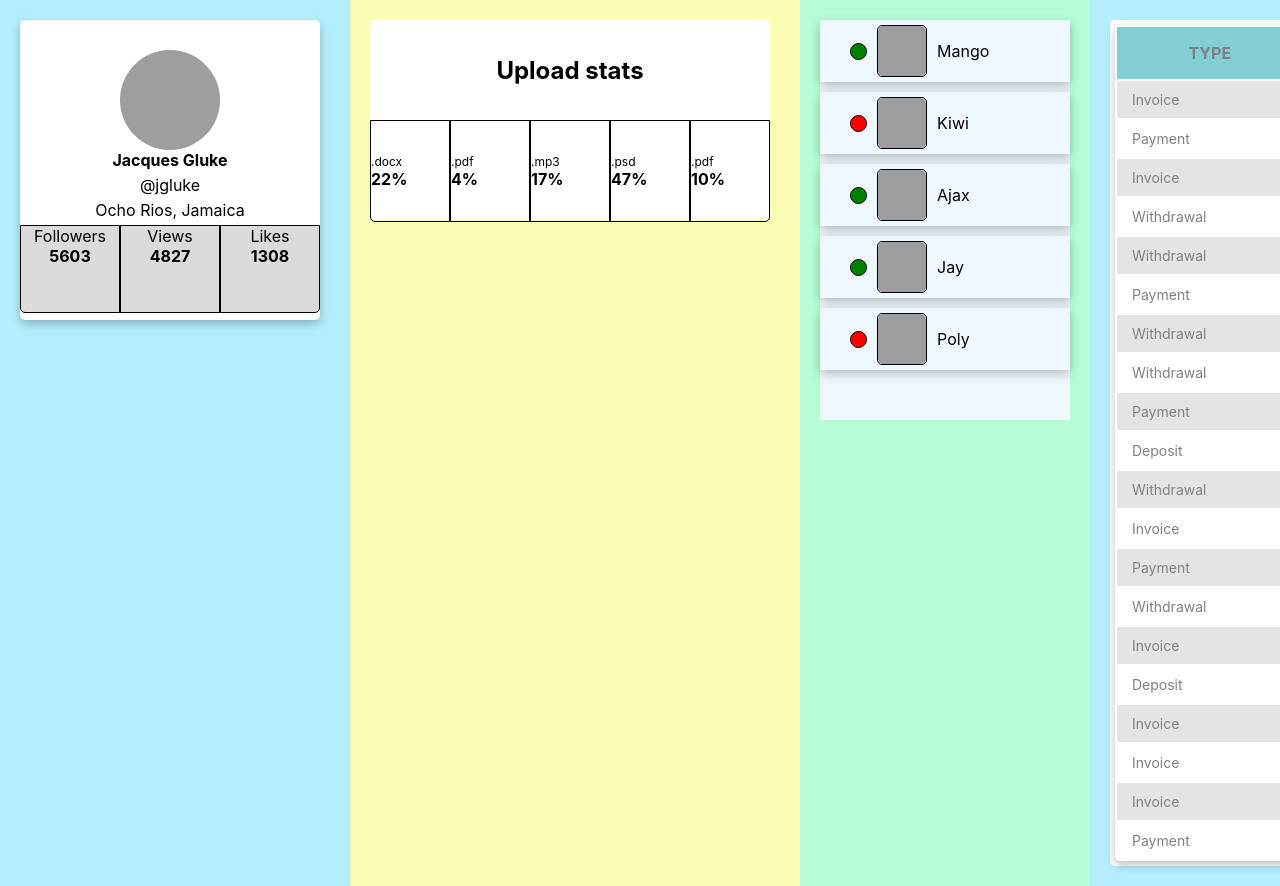
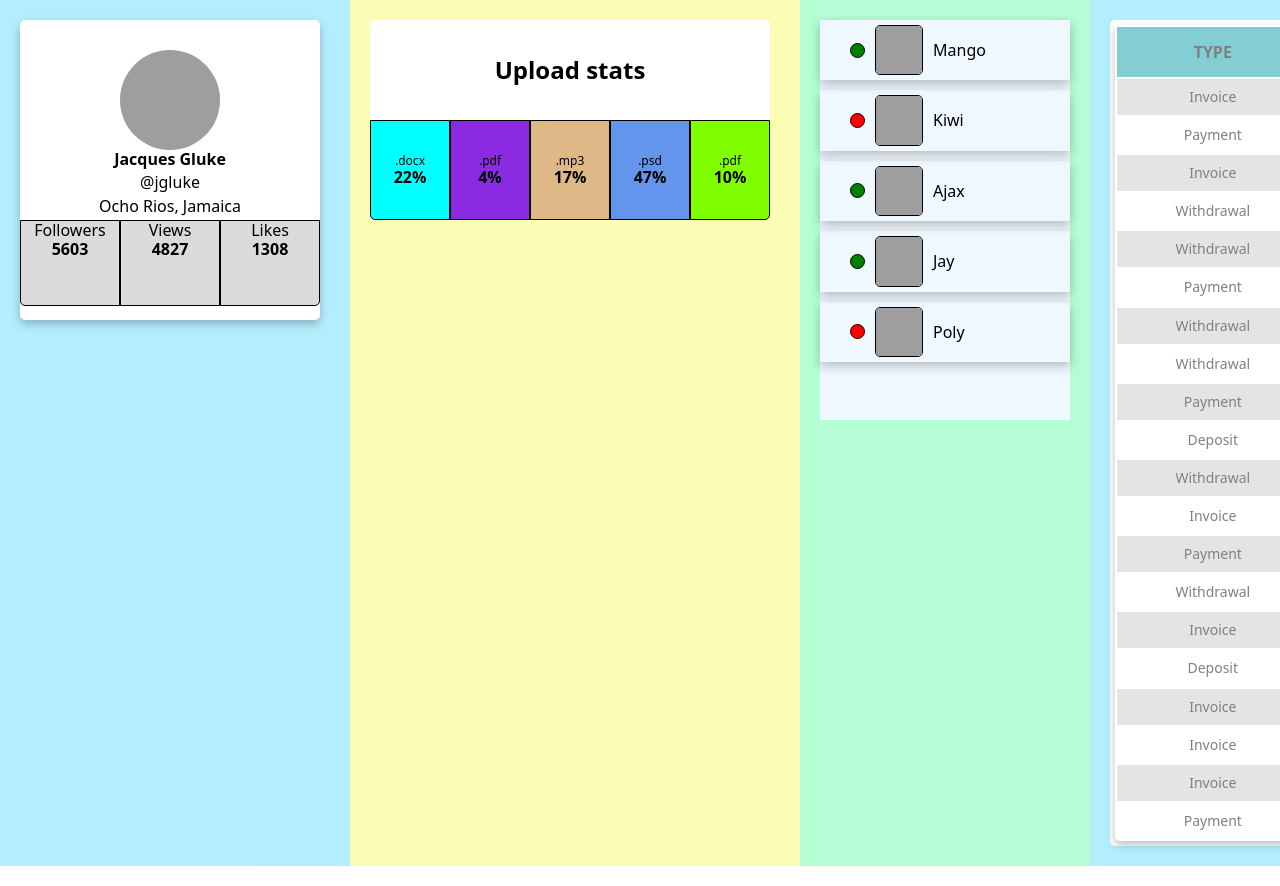
Before and after one commit to Vitaliy-1915/goit-react-hw-001-components, a React (Create React App) app: page / in a window 1280 px wide. Shown: the top 886 px of the page. Built offline with nearby package versions, Linux system fonts and the light colour scheme; grey boxes are pictures that could not be loaded.

Commit message:
fix стили для Statistics

```diff
--- a/package.json
+++ b/package.json
@@ -6,6 +6,7 @@
     "@testing-library/jest-dom": "^5.14.1",
     "@testing-library/react": "^11.2.7",
     "@testing-library/user-event": "^12.8.3",
+    "modern-normalize": "^1.1.0",
     "prop-types": "^15.7.2",
     "react": "^17.0.2",
     "react-dom": "^17.0.2",
--- a/src/App.css
+++ b/src/App.css
@@ -1,4 +1,5 @@
 .App {
+  text-align: center;
   display: flex;
 }
 
--- a/src/components/Statistics/StatisticsList.jsx
+++ b/src/components/Statistics/StatisticsList.jsx
@@ -8,7 +8,7 @@ function StatisticsList(props) {
     <>
       <ul className={s.ul}>
         {stats.map(stat => (
-          <li className={s.li} key={stat.id}>
+          <li className={`${s.li} ${s[stat.id]}`} key={stat.id}>
             <span className={s.spanLabel}>{stat.label}</span>
             <span className={s.spanPercentage}>{stat.percentage}%</span>
           </li>
--- a/src/index.js
+++ b/src/index.js
@@ -1,6 +1,7 @@
 import React from 'react';
 import ReactDOM from 'react-dom';
 import './index.css';
+import 'modern-normalize/modern-normalize.css';
 import App from './App';
 
 ReactDOM.render(
```
Also changed, not shown: 1 other file (tests, documents, lock files or other folders).
